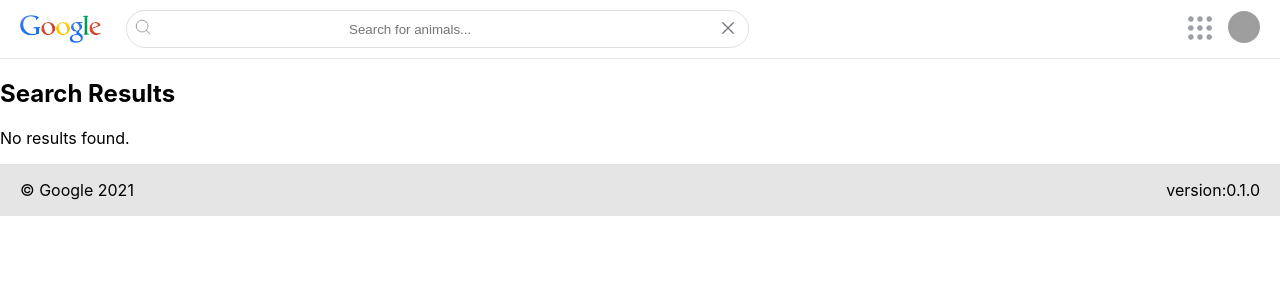
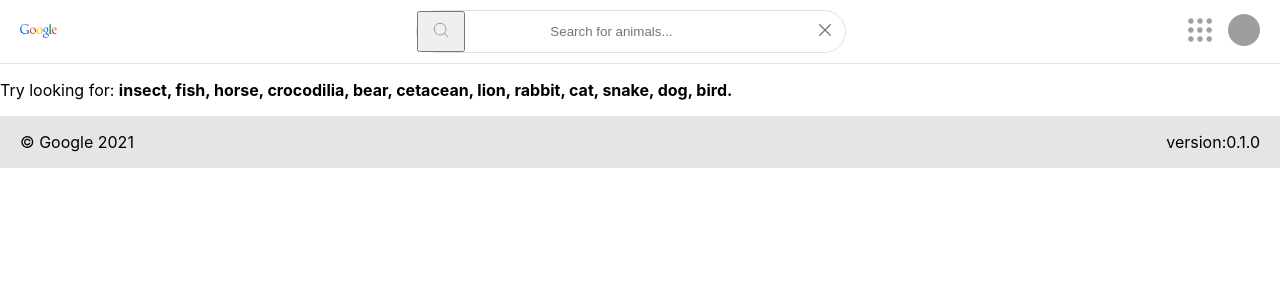
Before and after one commit to euconstante/agile-content-frontend-test, a React (Create React App) app in the folder agile-frontend-test/: page /results in a window 1280 px wide. Shown: the top 300 px of the page. Built offline with nearby package versions, Linux system fonts and the light colour scheme; grey boxes are pictures that could not be loaded.

Commit message:
feat: add loading and card

```diff
--- a/agile-frontend-test/src/components/header/Header.tsx
+++ b/agile-frontend-test/src/components/header/Header.tsx
@@ -1,28 +1,57 @@
-import React from 'react';
-import { useLocation } from 'react-router-dom';
-import { useSearch } from '../../context/SearchContext';
+import React, { useState } from 'react';
+import { useLocation, useNavigate } from 'react-router-dom';
+import { useSearch, useResults } from '../../context/SearchContext';
 import './Header.css';
 import MenuDots from '../../assets/images/dots-menu.png';
 import ProfileAvatar from '../../assets/images/pexels-stephan-seeber-1261728.jpg';
 import SearchInput from '../input/SearchInput';
 import GoogleImg from '../../assets/images/Google.png';
+import { FechData } from '../../services';
+
+const batchSize = 100;
 
 function Header() {
   const location = useLocation();
-  const { searchTerm } = useSearch();
+  const navigate = useNavigate();
+  const { searchTerm, setSearchTerm } = useSearch();
   const currentPath = location.pathname;
-  console.log({ searchTerm });
+  const { results, updateResults } = useResults();
+  const [error, setError] = useState<string | null>(null); // State to track errors
+
+  const handleSearch = async (newSearchTerm: string) => {
+    setError(null); // Clear any previous errors
+
+    // Check if we have results in cache
+    if (results.length === 0) {
+      try {
+        const initialData = await FechData(batchSize);
+        updateResults(initialData);
+      } catch (error) {
+        setError('Error fetching data. Please try again.'); // Set an error message on fetch failure
+        return;
+      }
+    }
+
+    // Update search term state
+    setSearchTerm(newSearchTerm);
+  };
+
   return (
     <header className="header">
       {currentPath.startsWith('/results') && (
         <div className="header__left">
-          <img className="header__img" src={GoogleImg} alt="Google logo" />
+          <a href="/">
+            <img className="header__img" src={GoogleImg} alt="Google logo" />
+          </a>
           <SearchInput
             placeholder="Search for animals..."
             searchValue={searchTerm}
-            onSearch={() => console.log('handleSearch')}
+            onSearch={handleSearch}
             onClear={() => {
-              // Implement your clear function here
+              setSearchTerm('');
+              updateResults([]);
+              setError(null); // Clear errors when clearing the input
+              navigate('/results', { state: { results: [] } });
             }}
             isResultsPage={currentPath.startsWith('/results')}
           />
@@ -35,6 +64,8 @@ function Header() {
           </p>
         </div>
       )}
+      {error && <p className="error-message">{error}</p>}{' '}
+      {/* Display error message */}
       <div className="header__right">
         <button className="chrome-header__menu">
           <img src={MenuDots} alt="Menu" />
--- a/agile-frontend-test/src/components/input/SearchInput.tsx
+++ b/agile-frontend-test/src/components/input/SearchInput.tsx
@@ -4,11 +4,12 @@ import SearchIcon from '../../assets/images/magnifying-glass.png';
 import CloseIcon from '../../assets/images/close.png';
 import './SearchInput.css';
 import { useSearch } from '../../context/SearchContext'; // Import the SearchContext
+import { useResults } from '../../context/SearchContext';
 
 interface SearchInputProps {
   placeholder: string;
   onSearch: (searchTerm: string) => void;
-  onClear: () => void;
+  onClear?: () => void;
   isResultsPage: boolean;
   searchValue?: string; // Make searchValue an optional prop
 }
@@ -19,22 +20,29 @@ const SearchInput: React.FC<SearchInputProps> = ({
   onSearch,
 }: SearchInputProps) => {
   const { searchTerm, setSearchTerm } = useSearch(); // Access searchTerm from context
-
+  const { updateResults } = useResults();
   const handleSearch = () => {
     onSearch(searchTerm);
   };
 
   const handleClear = () => {
-    // Clear the search term
     setSearchTerm('');
+    updateResults([]);
   };
 
   return (
     <div className={isResultsPage ? 'search__header' : 'search__container'}>
       <div className={isResultsPage ? 'search__results' : 'search'}>
-        <span>
-          <img className="search__icon" src={SearchIcon} alt="Search Icon" />
-        </span>
+        {isResultsPage && (
+          <button onClick={handleSearch}>
+            <img className="search__icon" src={SearchIcon} alt="Search Icon" />
+          </button>
+        )}
+        {!isResultsPage && (
+          <span>
+            <img className="search__icon" src={SearchIcon} alt="Search Icon" />
+          </span>
+        )}
         <input
           type="text"
           placeholder={placeholder}
--- a/agile-frontend-test/src/context/SearchContext.tsx
+++ b/agile-frontend-test/src/context/SearchContext.tsx
@@ -1,9 +1,26 @@
-import React, { createContext, useContext, useState, ReactNode } from 'react';
+import React, {
+  createContext,
+  useContext,
+  useState,
+  ReactNode,
+  Dispatch,
+  SetStateAction,
+} from 'react';
 
+// Create a context for searchTerm
 const SearchContext = createContext<
   | {
       searchTerm: string;
-      setSearchTerm: React.Dispatch<React.SetStateAction<string>>;
+      setSearchTerm: Dispatch<SetStateAction<string>>;
+    }
+  | undefined
+>(undefined);
+
+// Create a separate context for results
+const ResultsContext = createContext<
+  | {
+      results: any[];
+      updateResults: (newResults: any[]) => void;
     }
   | undefined
 >(undefined);
@@ -18,16 +35,34 @@ export function useSearch() {
   return context;
 }
 
+export function useResults() {
+  const context = useContext(ResultsContext);
+
+  if (!context) {
+    throw new Error('useResults must be used within a SearchProvider');
+  }
+
+  return context;
+}
+
 interface SearchProviderProps {
   children: ReactNode;
 }
 
 export default function SearchProvider({ children }: SearchProviderProps) {
   const [searchTerm, setSearchTerm] = useState('');
+  const [results, setResults] = useState<any[]>([]);
+
+  // Function to update results when new data is available
+  const updateResults = (newResults: any[]) => {
+    setResults(newResults);
+  };
 
   return (
     <SearchContext.Provider value={{ searchTerm, setSearchTerm }}>
-      {children}
+      <ResultsContext.Provider value={{ results, updateResults }}>
+        {children}
+      </ResultsContext.Provider>
     </SearchContext.Provider>
   );
 }
--- a/agile-frontend-test/src/pages/homePage/HomePage.tsx
+++ b/agile-frontend-test/src/pages/homePage/HomePage.tsx
@@ -1,58 +1,30 @@
-// src/components/HomePage.tsx
-import React, { useState, useEffect } from 'react';
+import React, { useState } from 'react';
 import { useNavigate } from 'react-router-dom';
 import GoogleImg from '../../assets/images/Google.png';
 import './HomePage.css';
 import { FechData } from '../../services';
 import SearchInput from '../../components/input/SearchInput'; // Import the new SearchInput component
-
-interface AnimalData {
-  type: string;
-  id: number;
-  url: string;
-  title: string;
-  description: string;
-  image: string;
-}
+import { useResults } from '../../context/SearchContext'; // Import the context hooks
 
 const batchSize = 100;
 
 const HomePage: React.FC = () => {
-  const [results, setResults] = useState<AnimalData[]>([]);
-  console.log(results);
   const [searchValue, setSearchValue] = useState('');
   const navigate = useNavigate();
-
-  useEffect(() => {
-    // Load initial data when the component mounts
-    const loadInitialData = async () => {
-      const initialData = await FechData(batchSize);
-      setResults(initialData);
-    };
-
-    loadInitialData();
-  }, []);
+  const { results, updateResults } = useResults(); // Use the context hooks
 
   const handleSearch = async (searchTerm: string) => {
     // Check if we have results in cache
     if (results.length === 0) {
       const initialData = await FechData(batchSize);
-      setResults(initialData);
+      updateResults(initialData); // Use updateResults to set results in context
     }
     setSearchValue(searchTerm);
-    console.log({ results });
     // Filter the results based on the search term
     const filteredData = results.filter(
       (item) => item.type.toLowerCase() === searchTerm.toLowerCase()
     );
-    console.log({ filteredData });
     navigate('/results', { state: { results: filteredData } });
-  };
-
-  const loadMoreData = async () => {
-    // Load additional data as needed
-    const additionalData = await FechData(batchSize);
-    setResults([...results, ...additionalData]);
   };
 
   return (
@@ -64,11 +36,7 @@ const HomePage: React.FC = () => {
           searchValue={searchValue} // Pass the searchValue as needed
           onSearch={handleSearch}
           isResultsPage={false}
-          onClear={() => console.log('clear')}
         />
-        {results.length > 0 && (
-          <button onClick={loadMoreData}>Load More</button>
-        )}
       </div>
     </section>
   );
--- /dev/null
+++ b/agile-frontend-test/src/pages/resultsPage/Results.css
@@ -0,0 +1,11 @@
+.results {
+  display: flex;
+}
+.loading {
+  display: flex;
+  flex-direction: column;
+}
+.loading__one {
+  background-color: #e5e5e5;
+  width: 10%;
+}
--- a/agile-frontend-test/src/pages/resultsPage/ResultsPage.tsx
+++ b/agile-frontend-test/src/pages/resultsPage/ResultsPage.tsx
@@ -1,6 +1,6 @@
-import React from 'react';
-import { useLocation } from 'react-router-dom';
-import { useSearch } from '../../context/SearchContext'; // Import useSearch from context
+import React, { useState, useEffect } from 'react';
+import { useSearch, useResults } from '../../context/SearchContext';
+import './Results.css';
 
 interface AnimalData {
   type: string;
@@ -12,11 +12,10 @@ interface AnimalData {
 }
 
 const ResultsPage: React.FC = () => {
-  const location = useLocation();
-  const { searchTerm } = useSearch(); // Access the search term from context
-  const results = location.state
-    ? (location.state as { results: AnimalData[] }).results
-    : [];
+  const { searchTerm } = useSearch();
+  const { results } = useResults();
+  const [selectedItem, setSelectedItem] = useState<AnimalData | null>(null);
+  const [loading, setLoading] = useState(true); // Initialize loading state
 
   // Filter results based on the search term
   const filteredResults = searchTerm
@@ -25,21 +24,72 @@ const ResultsPage: React.FC = () => {
       )
     : results;
 
+  useEffect(() => {
+    // Simulate loading delay using setTimeout
+    setTimeout(() => {
+      setLoading(false); // Set loading to false after a delay
+    }, 1000); // Change the delay time as needed
+  }, []);
+
+  const handleItemClick = (item: AnimalData) => {
+    setSelectedItem(item);
+  };
+
+  const renderImage = () => {
+    if (selectedItem) {
       return (
         <div>
-      <h2>Search Results</h2>
-      {filteredResults.length > 0 ? (
+          <img src={selectedItem.image} alt={selectedItem.title} />
+          <a href={selectedItem.url} target="_blank" rel="noreferrer">
+            {selectedItem.url}
+          </a>
+          <h4>{selectedItem.title}</h4>
+          <p>{selectedItem.description}</p>
+        </div>
+      );
+    }
+    return null;
+  };
+
+  return (
+    <div>
+      {loading ? (
+        <p>Loading...</p>
+      ) : !searchTerm ? (
+        <p>
+          Try looking for:{' '}
+          <strong>
+            insect, fish, horse, crocodilia, bear, cetacean, lion, rabbit, cat,
+            snake, dog, bird.
+          </strong>
+        </p>
+      ) : filteredResults.length > 0 ? (
+        <div className="results">
           <ul>
-          {filteredResults.map((item) => (
-            <li key={item.id}>
+            {filteredResults.map((item: AnimalData) => (
+              <li key={item.id} onClick={() => handleItemClick(item)}>
+                <div>
+                  <a href={item.url} target="_blank" rel="noreferrer">
+                    {item.url}
+                  </a>
                   <h3>{item.title}</h3>
                   <p>{item.description}</p>
-              <img src={item.image} alt={item.title} />
+                </div>
               </li>
             ))}
           </ul>
+          {renderImage()}
+        </div>
       ) : (
-        <p>No results found.</p>
+        <p>
+          No results found for {searchTerm}
+          <br />
+          Try looking for:{' '}
+          <strong>
+            insect, fish, horse, crocodilia, bear, cetacean, lion, rabbit, cat,
+            snake, dog, bird.
+          </strong>
+        </p>
       )}
     </div>
   );
```
Lines whose indentation alone changed are shown as unchanged.
